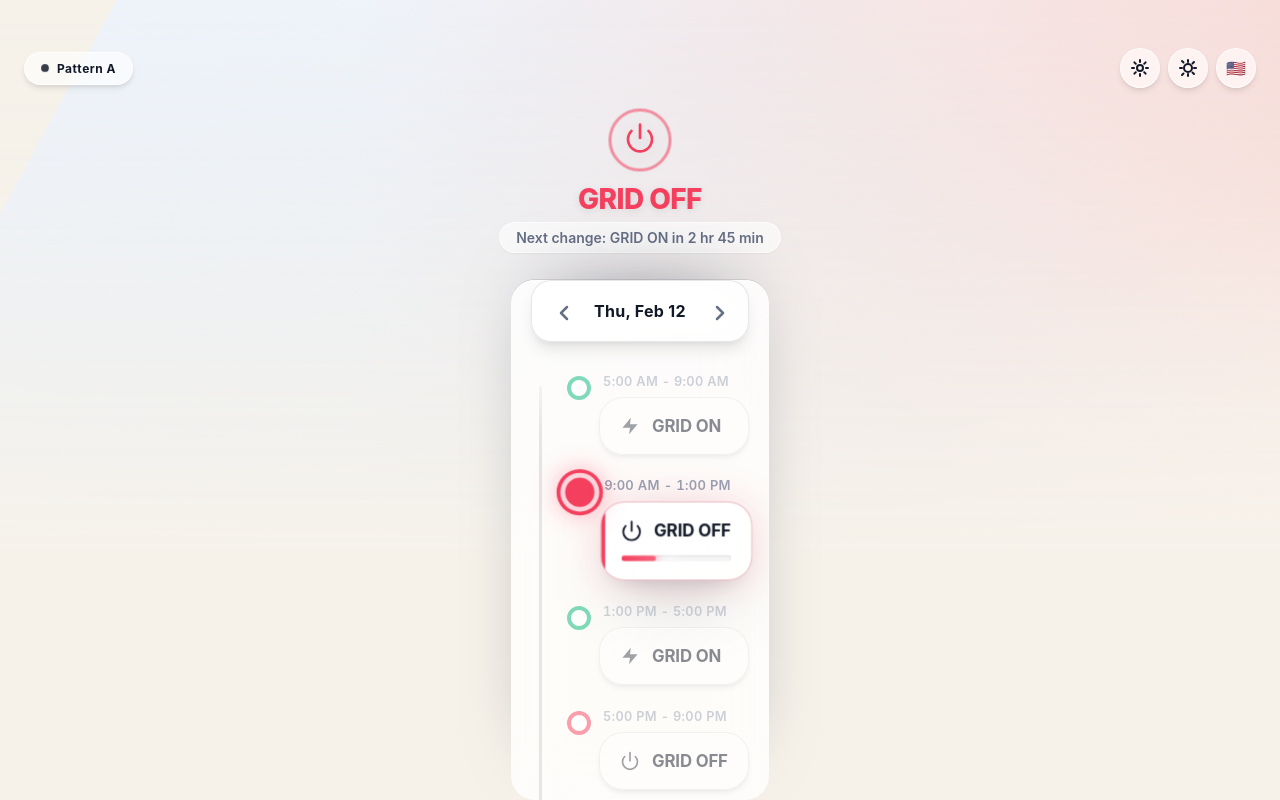
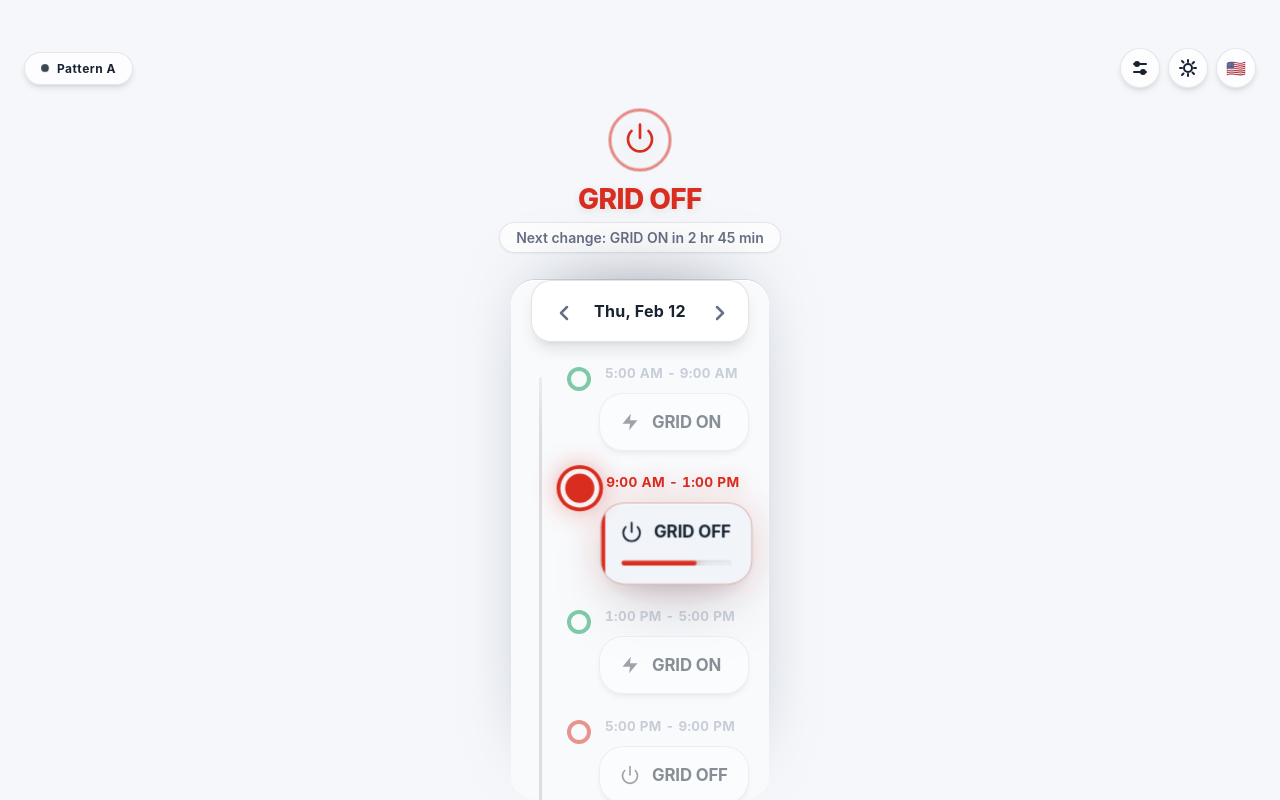
Before and after one commit to Tashido87/power_schedule, a React (Vite) app: page / in a window 1280 px wide. Built offline with nearby package versions, Linux system fonts and the light colour scheme.

Commit message:
Refine schedule UI polish

```diff
--- a/src/App.css
+++ b/src/App.css
@@ -20,37 +20,37 @@
   --sheet-radius: 24px;
 
   /* Light Theme (Default) */
-  --c-bg: #f6f2ea;
-  --c-bg-gradient-1: #fffaf0;
-  --c-bg-gradient-2: #eaf2ff;
-  --c-sheet: rgba(255, 255, 255, 0.78);
-  --c-card: rgba(255, 255, 255, 0.72);
-  --c-card-hover: rgba(255, 255, 255, 0.92);
-  --c-text: #111827;
+  --c-bg: #f5f7fb;
+  --c-bg-gradient-1: #f8fafc;
+  --c-bg-gradient-2: #eef2f7;
+  --c-sheet: rgba(248, 250, 252, 0.96);
+  --c-card: rgba(255, 255, 255, 0.94);
+  --c-card-hover: rgba(241, 245, 249, 0.98);
+  --c-text: #182230;
   --c-text-sec: #667085;
   --c-text-ter: #98a2b3;
-  --c-border: rgba(17, 24, 39, 0.1);
-  --c-border-light: rgba(15, 23, 42, 0.04);
+  --c-border: rgba(16, 24, 40, 0.12);
+  --c-border-light: rgba(16, 24, 40, 0.06);
 
   /* Status Colors - Vibrant but refined */
-  --c-success: #00b67a;
-  --c-success-light: #d1fae5;
-  --c-success-glow: rgba(16, 185, 129, 0.2);
+  --c-success: #039855;
+  --c-success-light: #dcfae6;
+  --c-success-glow: rgba(3, 152, 85, 0.14);
 
-  --c-danger: #f43f5e;
-  --c-danger-light: #fee2e2;
-  --c-danger-glow: rgba(239, 68, 68, 0.2);
+  --c-danger: #d92d20;
+  --c-danger-light: #fee4e2;
+  --c-danger-glow: rgba(217, 45, 32, 0.14);
 
-  --c-warning: #f59e0b;
+  --c-warning: #b54708;
   --c-warning-light: #fef3c7;
   --c-warning-glow: rgba(245, 158, 11, 0.2);
 
-  --c-info: #6366f1;
-  --c-info-light: #dbeafe;
+  --c-info: #344054;
+  --c-info-light: #eaecf0;
 
   /* Glassmorphism */
-  --glass-bg: rgba(255, 255, 255, 0.62);
-  --glass-border: rgba(255, 255, 255, 0.68);
+  --glass-bg: rgba(255, 255, 255, 0.78);
+  --glass-border: rgba(16, 24, 40, 0.1);
   --glass-shadow: rgba(15, 23, 42, 0.08);
 
   /* Shadows */
@@ -65,21 +65,21 @@
 
 /* Dark Theme */
 [data-theme="dark"] {
-  --c-bg: #0a0f1a;
-  --c-bg-gradient-1: #0f172a;
-  --c-bg-gradient-2: #0a0f1a;
-  --c-sheet: #1e293b;
-  --c-card: #334155;
-  --c-card-hover: #475569;
-  --c-text: #f1f5f9;
-  --c-text-sec: #94a3b8;
-  --c-text-ter: #64748b;
-  --c-border: rgba(241, 245, 249, 0.1);
-  --c-border-light: rgba(241, 245, 249, 0.05);
+  --c-bg: #0b1220;
+  --c-bg-gradient-1: #111827;
+  --c-bg-gradient-2: #0b1220;
+  --c-sheet: rgba(17, 24, 39, 0.98);
+  --c-card: rgba(31, 41, 55, 0.96);
+  --c-card-hover: rgba(55, 65, 81, 0.98);
+  --c-text: #f9fafb;
+  --c-text-sec: #cbd5e1;
+  --c-text-ter: #94a3b8;
+  --c-border: rgba(226, 232, 240, 0.12);
+  --c-border-light: rgba(226, 232, 240, 0.06);
 
   /* Glassmorphism Dark */
-  --glass-bg: rgba(30, 41, 59, 0.6);
-  --glass-border: rgba(241, 245, 249, 0.1);
+  --glass-bg: rgba(31, 41, 55, 0.78);
+  --glass-border: rgba(226, 232, 240, 0.12);
   --glass-shadow: rgba(0, 0, 0, 0.3);
 
   /* Dark shadows */
@@ -132,33 +132,11 @@ button {
 .app-background::before {
   content: "";
   position: absolute;
-  top: -50%;
-  left: -50%;
-  width: 200%;
-  height: 200%;
-  background:
-    radial-gradient(
-      circle at 50% 0%,
-      rgba(255, 255, 255, 0.78) 0%,
-      transparent 34%
-    ),
-    radial-gradient(
-      circle at 30% 20%,
-      var(--bg-glow-1, var(--c-success-glow)) 0%,
-      transparent 50%
-    ),
-    radial-gradient(
-      circle at 70% 60%,
-      var(--bg-glow-2, var(--c-info-light)) 0%,
-      transparent 50%
-    ),
-    linear-gradient(
-      135deg,
-      var(--c-bg-gradient-1) 0%,
-      var(--c-bg-gradient-2) 100%
-    );
-  opacity: 0.96;
-  animation: gradientShift 18s ease-in-out infinite;
+  inset: 0;
+  width: 100%;
+  height: 100%;
+  background: var(--c-bg);
+  opacity: 1;
   transition:
     opacity 1.2s var(--ease-smooth),
     background 1.2s var(--ease-smooth);
@@ -182,7 +160,8 @@ button {
   content: "";
   position: absolute;
   inset: 0;
-  background: linear-gradient(180deg, transparent 0%, var(--c-bg) 70%);
+  background: none;
+  opacity: 0;
 }
 
 /* ========================================
@@ -491,7 +470,7 @@ button {
   display: flex;
   justify-content: space-between;
   align-items: center;
-  background: linear-gradient(135deg, var(--c-card), rgba(255, 255, 255, 0.46));
+  background: var(--c-card);
   backdrop-filter: blur(20px) saturate(170%);
   -webkit-backdrop-filter: blur(20px) saturate(170%);
   padding: 10px;
@@ -734,22 +713,26 @@ button {
 }
 
 .time-label {
-  font-size: 0.8rem;
+  font-size: 0.84rem;
   color: var(--c-text-ter);
-  margin-bottom: 8px;
-  font-weight: 600;
-  margin-left: 4px;
+  margin-bottom: 12px;
+  font-weight: 700;
+  margin-left: 6px;
   letter-spacing: 0.3px;
   font-feature-settings: "tnum";
   transition: color 0.3s;
+}
+
+.timeline-item.active .time-label {
+  color: var(--dot-color);
+  text-shadow: 0 0 18px color-mix(in srgb, var(--dot-color) 24%, transparent);
 }
 
 /* ========================================
    CARD BUBBLE
    ======================================== */
 .card-bubble {
-  background:
-    linear-gradient(145deg, var(--c-card), rgba(255, 255, 255, 0.38));
+  background: var(--c-card);
   backdrop-filter: blur(18px) saturate(155%);
   -webkit-backdrop-filter: blur(18px) saturate(155%);
   border-radius: 24px;
@@ -786,8 +769,7 @@ button {
 }
 
 .timeline-item.active .card-bubble {
-  background:
-    linear-gradient(145deg, var(--c-card-hover), rgba(255, 255, 255, 0.56));
+  background: var(--c-card-hover);
   box-shadow:
     var(--shadow-xl),
     0 0 42px color-mix(in srgb, var(--dot-color) 18%, transparent),
@@ -826,10 +808,10 @@ button {
    SMOOTH PROGRESS BAR (Real-time)
    ======================================== */
 .progress-container {
-  height: 6px;
+  height: 5px;
   background: var(--c-border-light);
   border-radius: 6px;
-  margin-top: 14px;
+  margin-top: 18px;
   overflow: hidden;
   position: relative;
   box-shadow: inset 0 1px 2px rgba(0, 0, 0, 0.1);
@@ -837,11 +819,7 @@ button {
 
 .progress-bar {
   height: 100%;
-  background: linear-gradient(
-    90deg,
-    var(--dot-color),
-    color-mix(in srgb, var(--dot-color) 80%, white)
-  );
+  background: var(--dot-color);
   width: var(--prog, 0%);
   border-radius: 6px;
   position: relative;
@@ -928,29 +906,6 @@ button {
 /* ========================================
    FOOTER
    ======================================== */
-.sheet-footer {
-  text-align: center;
-  margin-top: 32px;
-  padding-bottom: 20px;
-}
-
-.info-pill {
-  display: inline-block;
-  background: var(--c-card);
-  padding: 10px 20px;
-  border-radius: 24px;
-  font-size: 0.85rem;
-  color: var(--c-text-sec);
-  border: 1px solid var(--c-border);
-  box-shadow: var(--shadow-sm);
-  transition: var(--transition-theme);
-  font-weight: 500;
-}
-
-.info-pill strong {
-  color: var(--c-text);
-  font-weight: 700;
-}
 
 .settings-overlay {
   position: fixed;
@@ -960,9 +915,7 @@ button {
   align-items: flex-end;
   justify-content: center;
   padding: 18px;
-  background:
-    radial-gradient(circle at 50% 100%, rgba(99, 102, 241, 0.22), transparent 36%),
-    rgba(15, 23, 42, 0.38);
+  background: rgba(15, 23, 42, 0.46);
   backdrop-filter: blur(14px);
   -webkit-backdrop-filter: blur(14px);
   animation: fadeInUp 0.28s var(--ease-smooth);
@@ -970,8 +923,7 @@ button {
 
 .settings-panel {
   width: min(100%, 560px);
-  background:
-    linear-gradient(145deg, rgba(255, 255, 255, 0.92), rgba(255, 255, 255, 0.72));
+  background: var(--c-sheet);
   color: var(--c-text);
   border: 1px solid rgba(255, 255, 255, 0.68);
   border-radius: 30px;
@@ -981,8 +933,7 @@ button {
 }
 
 [data-theme="dark"] .settings-panel {
-  background:
-    linear-gradient(145deg, rgba(30, 41, 59, 0.96), rgba(15, 23, 42, 0.84));
+  background: var(--c-sheet);
   border-color: rgba(255, 255, 255, 0.12);
 }
 
@@ -1078,7 +1029,7 @@ button {
 
 .segmented-control button.selected {
   color: white;
-  background: linear-gradient(135deg, var(--c-info), #8b5cf6);
+  background: var(--c-info);
   box-shadow: 0 12px 26px -16px var(--c-info);
 }
 
@@ -1105,7 +1056,7 @@ button {
 }
 
 .premium-switch.on {
-  background: linear-gradient(135deg, var(--c-warning), #fb7185);
+  background: var(--c-warning);
   box-shadow: 0 16px 30px -18px var(--c-warning);
 }
 
@@ -1123,11 +1074,7 @@ button {
   width: 56px;
   height: 56px;
   border-radius: 50%;
-  background: linear-gradient(
-    135deg,
-    var(--c-info),
-    color-mix(in srgb, var(--c-info) 80%, black)
-  );
+  background: var(--c-info);
   color: white;
   border: none;
   box-shadow:
--- a/src/components/Icons.jsx
+++ b/src/components/Icons.jsx
@@ -52,7 +52,9 @@ export const SunBurstIcon = () => (
 
 export const SettingsIcon = () => (
   <svg width="18" height="18" fill="none" stroke="currentColor" strokeWidth="2" strokeLinecap="round" strokeLinejoin="round">
-    <circle cx="9" cy="9" r="3" />
-    <path d="M9 1v2M9 15v2M3.34 3.34l1.42 1.42M13.24 13.24l1.42 1.42M1 9h2M15 9h2M3.34 14.66l1.42-1.42M13.24 4.76l1.42-1.42" />
+    <path d="M3 5h12" />
+    <path d="M3 13h12" />
+    <circle cx="6" cy="5" r="2" />
+    <circle cx="12" cy="13" r="2" />
   </svg>
 );
--- a/src/components/Timeline.jsx
+++ b/src/components/Timeline.jsx
@@ -7,7 +7,6 @@ import { isSameDay } from '../utils/dateUtils';
 export function Timeline({ schedule, currentDate, onDateChange, language, translations, showGenerator }) {
   const [showFab, setShowFab] = useState(false);
   const sheetRef = useRef(null);
-  const t = translations[language];
   const now = new Date();
   const isToday = isSameDay(currentDate, now);
 
@@ -62,14 +61,6 @@ export function Timeline({ schedule, currentDate, onDateChange, language, transl
           );
         })}
       </div>
-
-      <div className="sheet-footer">
-        <div className="info-pill">
-          <span data-key="elevatorLabel">{t.elevatorLabel}</span>{' '}
-          <strong data-key="elevatorFee">{t.elevatorFee}</strong>
-        </div>
-      </div>
-
       <button
         className={`fab-btn ${showFab ? 'show' : ''}`}
         aria-label="Jump to Now"
--- a/src/utils/dateUtils.js
+++ b/src/utils/dateUtils.js
@@ -41,7 +41,7 @@ export function getProgressPct(now, start, end) {
   const total = end - start;
   const elapsed = now - start;
   const pct = (elapsed / total) * 100;
-  return Math.max(0, Math.min(100, pct));
+  return Math.max(0, Math.min(100, 100 - pct));
 }
 
 export function formatDate(date, lang, translations) {
```
